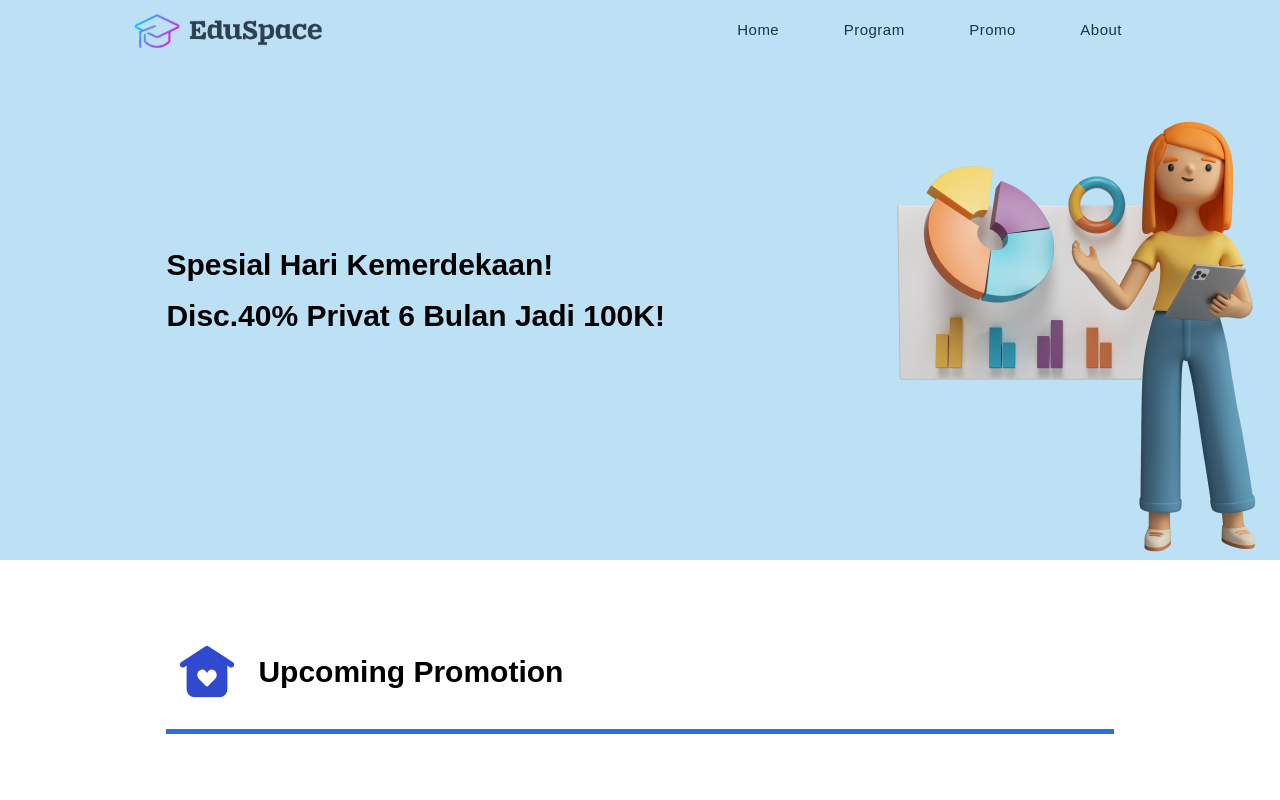
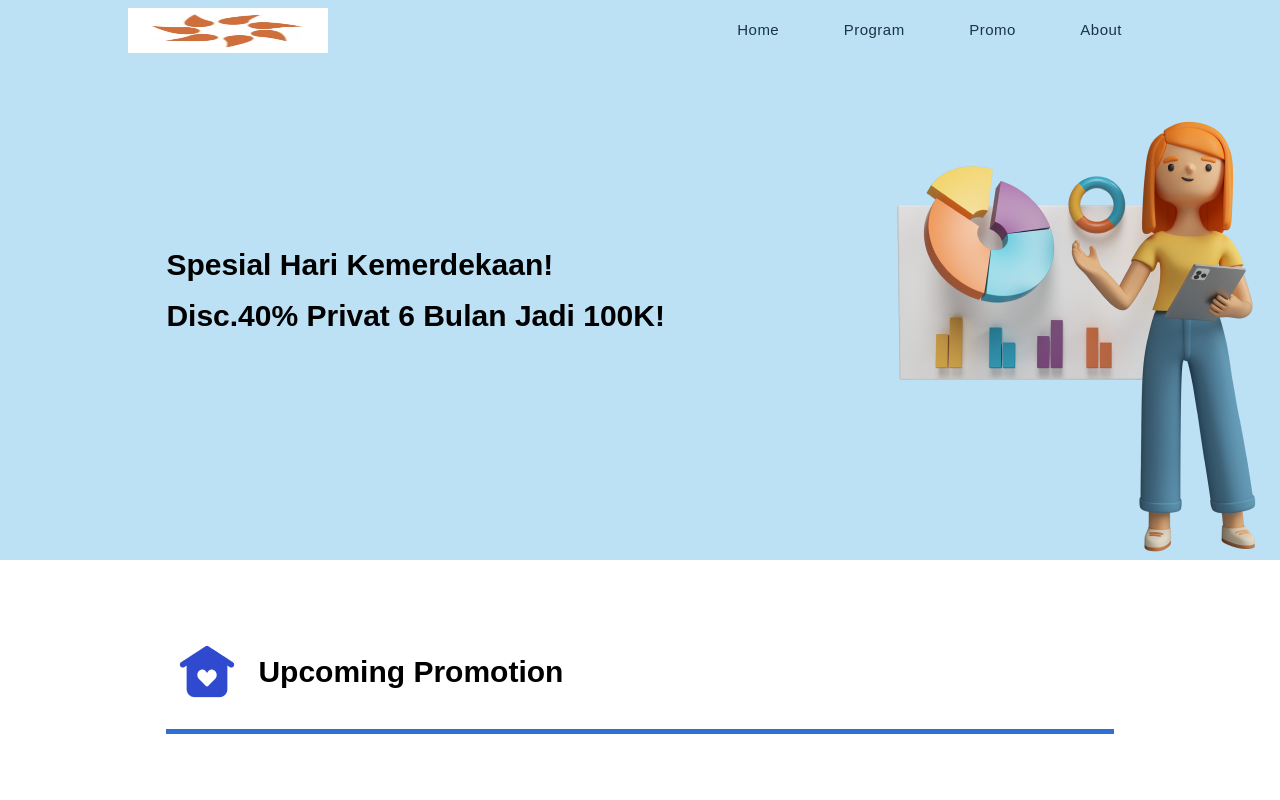
Before and after one commit to muhammadfija/FE-Jayapura-10, a plain HTML site: page Promo/index.html in a window 1280 px wide. Shown: the top 800 px of the page. Drawn offline with nearby package versions, Linux system fonts and the light colour scheme.

Commit message:
menambahkan foto

```diff
--- a/Promo/index.html
+++ b/Promo/index.html
@@ -11,7 +11,7 @@
   </head>
   <body>
     <header class="header-promo">
-      <img src="EduSpace.png" class="logo"/>
+      <img src="1.png" class="logo"/>
       <nav class="navbar-promo">
         <a href="#">Home</a>
         <a href="#">Program</a>
```
Also changed, not shown: Promo/1.png (added).
